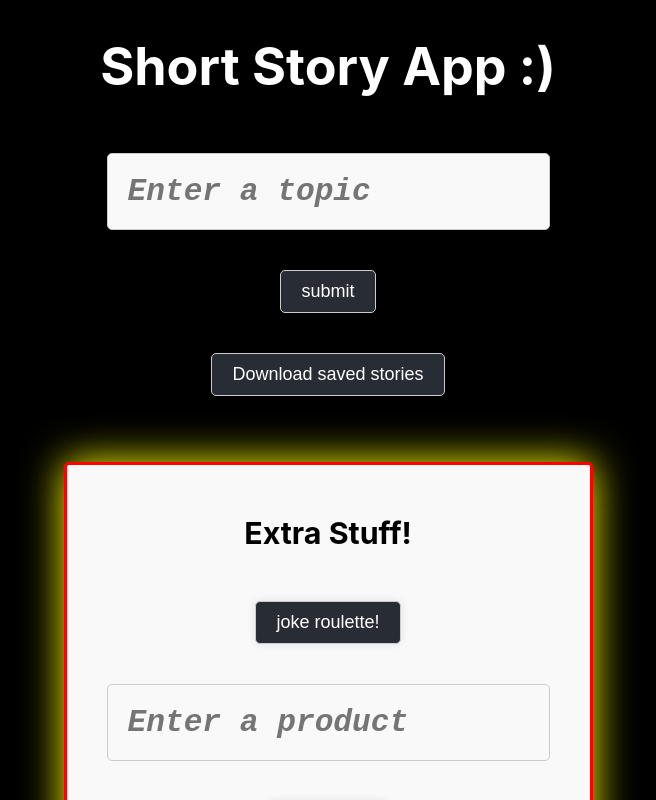
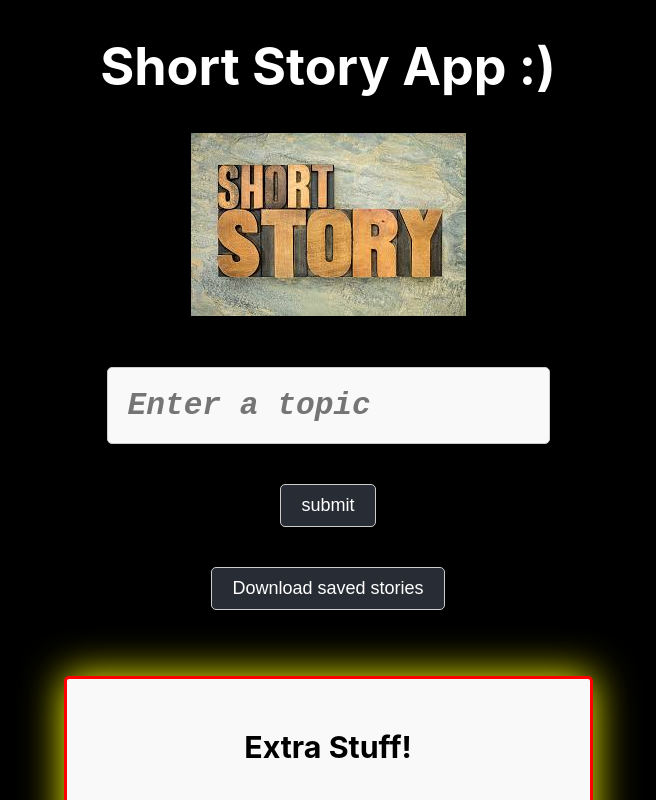
Before and after one commit to thekosiguy/Story-App, a React (Create React App) app: page / in a window 1280 px wide. Shown: the top 800 px of the page, without its empty margins (312-968 px from the left). Built offline with nearby package versions, Linux system fonts and the light colour scheme; no server answers.

Commit message:
added animation for short story image

```diff
--- a/src/App.css
+++ b/src/App.css
@@ -1,5 +1,20 @@
 .App {
   text-align: center;
+}
+
+@media (prefers-reduced-motion: no-preference) {
+  .shortStoryImage:hover {
+    animation: shortStoryImage-spin infinite 0.3s linear;
+  }
+}
+
+@keyframes shortStoryImage-spin {
+  from {
+    transform: rotate(0deg);
+  }
+  to {
+    transform: rotate(360deg);
+  }
 }
 
 .App-header {
--- a/src/App.js
+++ b/src/App.js
@@ -4,6 +4,7 @@ import {generateStory, generateJoke, generateProductPitch} from './api/generate'
 import { speechToText } from './api/speechToText';
 import {fetchStories} from './api/stories.js';
 import {saveStory} from './api/stories.js';
+import shortStoryImage from "./short-story.jpg"
 
 function App() {
   let [input, setInput] = useState('');
@@ -101,6 +102,8 @@ function App() {
       <header className="App-header">
         <title>Short Story App</title>
         <h1>Short Story App :)</h1>
+        <img className="shortStoryImage" src={shortStoryImage} alt="short story"/>
+        <br/>
         <input id="inputField" type="text" placeholder="Enter a topic"/>
         <button id="submitButton" type="submit" onClick={handleSubmit}>submit</button>
         <button id="fetchStoriesButton" onClick={getStories}>Download saved stories</button>
```
Also changed, not shown: src/short-story.jpg (added).
